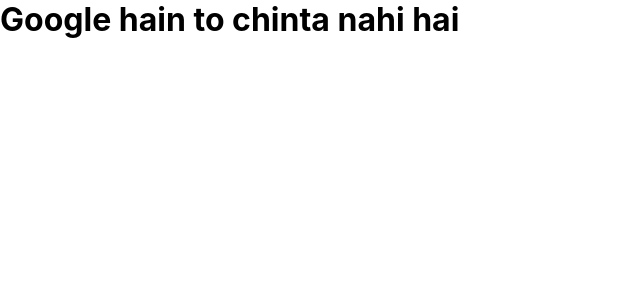
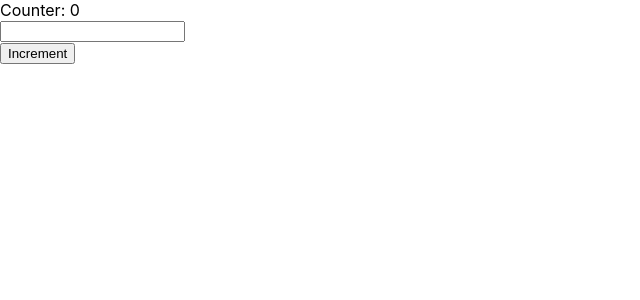
Before and after one commit to Arafat-alim/react-advanced, a React (Create React App) app: page / in a window 1280 px wide. Shown: the top 300 px of the page, without its empty margins (0-640 px from the left). Built offline with nearby package versions, Linux system fonts and the light colour scheme.

Commit message:
usestate hooks comcept added.

```diff
--- a/src/App.js
+++ b/src/App.js
@@ -1,11 +1,13 @@
 import React from "react";
-import Movie from "./hoc/Movie";
+
+import Counter from "./hooks/Counter";
+
 // import NewHOC from "./hoc/Movie";
 
 function App() {
   return (
     <div>
-      <Movie id={1} />
+      <Counter />
     </div>
   );
 }
--- /dev/null
+++ b/src/hooks/Counter.jsx
@@ -0,0 +1,27 @@
+import { computeHeadingLevel } from "@testing-library/react";
+import React from "react";
+
+function Counter() {
+  //! Use State hooks
+  const [count, setCount] = React.useState(0);
+  const [name, setName] = React.useState("");
+  function handleClick() {
+    setCount((prevCount) => prevCount + 1);
+  }
+
+  function handleInput(e) {
+    setName(e.target.value);
+  }
+  return (
+    <div>
+      Counter: {count}
+      <div>
+        <input type="text" onChange={(e) => handleInput(e)} />
+        {name}
+      </div>
+      <button onClick={handleClick}>Increment</button>
+    </div>
+  );
+}
+
+export default Counter;
```
